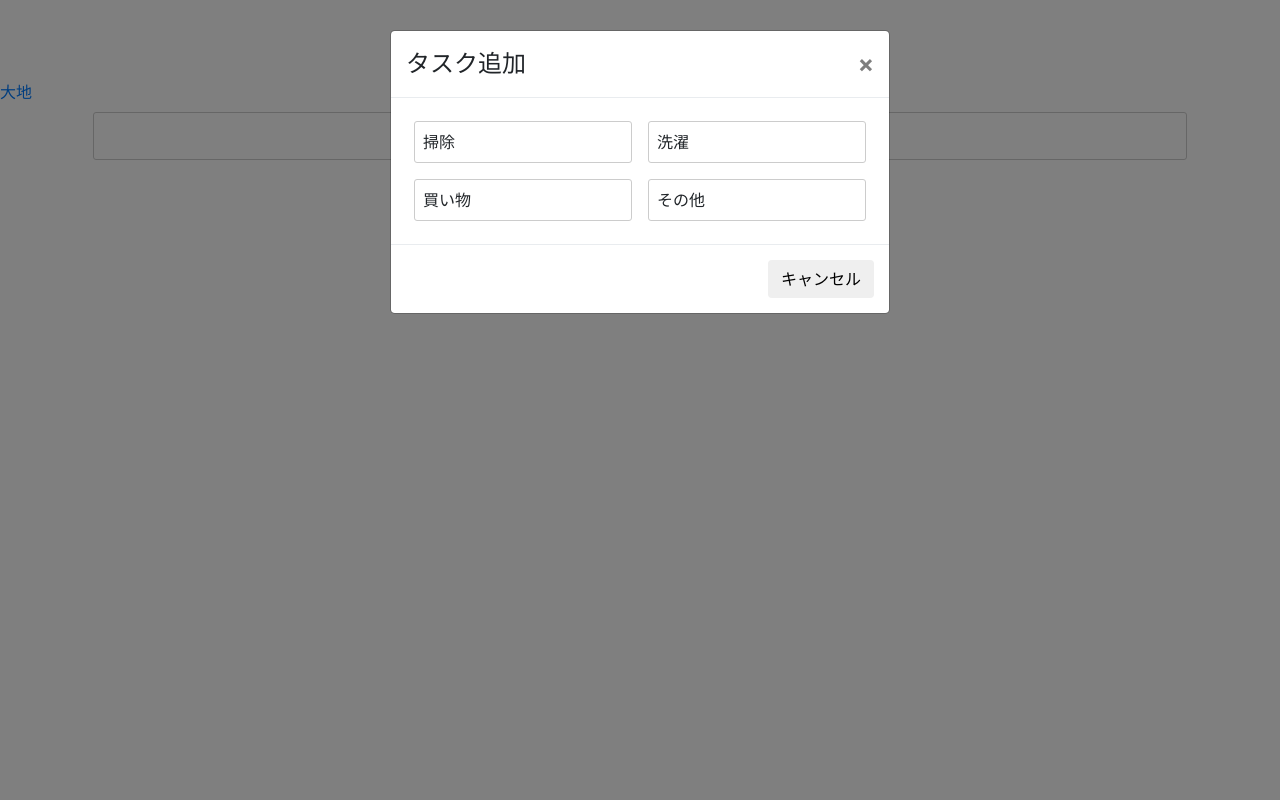
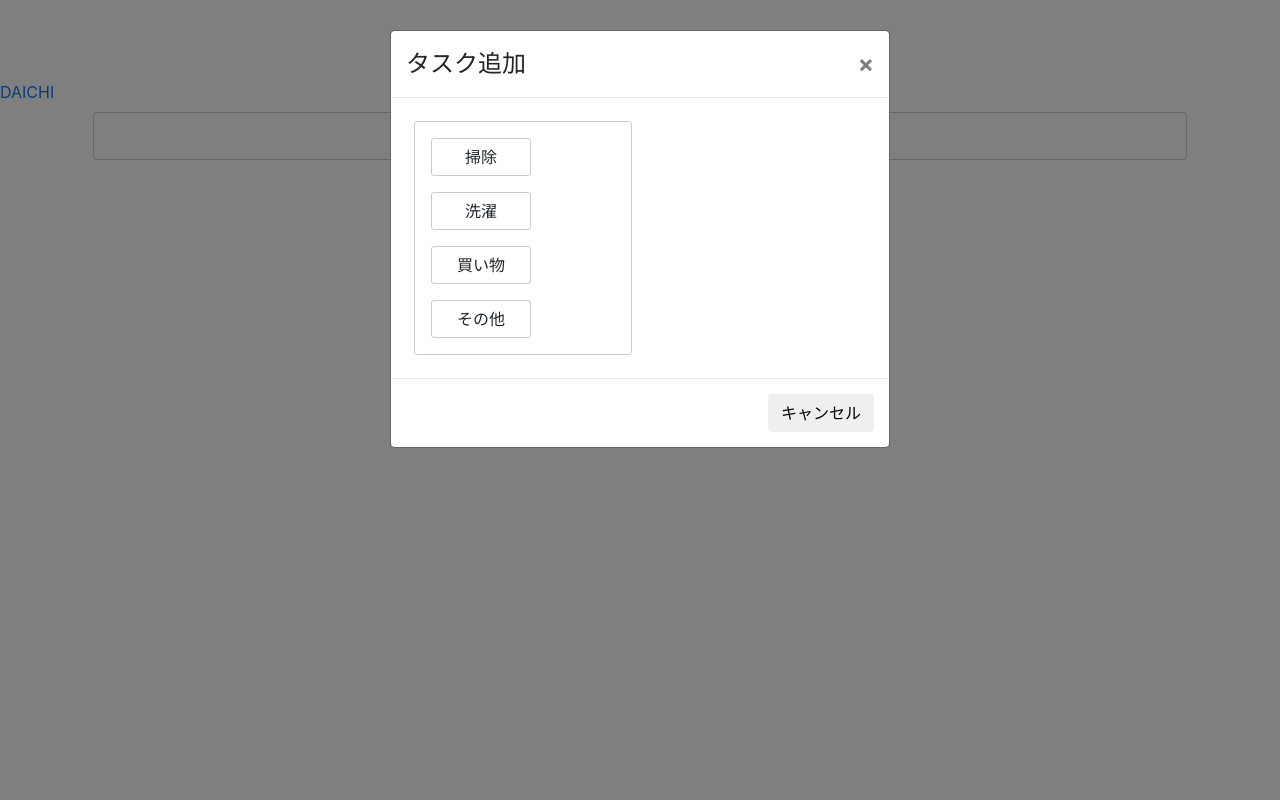
Before and after one commit to OthloTechDaichi/OthloHack, a PHP site: page / in a window 1280 px wide, after a click that opens the changed part. Run offline with PHP 8.4, Linux system fonts and the light colour scheme; some libraries are stand-ins or nearby versions.

Commit message:
洗濯とかのボタンのcss

```diff
--- a/application/View/index.php
+++ b/application/View/index.php
@@ -16,7 +16,7 @@
 </head>
 <body>
 
-<a class="brand" href="#">大地</a>
+<a class="brand" href="#">DAICHI</a>
 
 <div class="container">
 
@@ -47,10 +47,12 @@
                 </button>
             </div>
             <div class="modal-body" id="cat-body">
-                <div data-toggle="modal" data-target="#soji-list" data-dismiss="modal" id="cat-soji">掃除</div>
-                <div data-toggle="modal" data-target="#sentaku-list" data-dismiss="modal" id="cat-sentaku">洗濯</div>
-                <div data-toggle="modal" data-target="#buy-list" data-dismiss="modal" id="cat-buy">買い物</div>
-                <div data-toggle="modal" data-target="#other-list" data-dismiss="modal" id="cat-other">その他</div>
+              <div class="row">
+                  <div data-toggle="modal" data-target="#soji-list" data-dismiss="modal" id="cat-soji" class="btn col-6">掃除</div>
+                  <div data-toggle="modal" data-target="#sentaku-list" data-dismiss="modal" id="cat-sentaku" class="btn col-6">洗濯</div>
+                  <div data-toggle="modal" data-target="#buy-list" data-dismiss="modal" id="cat-buy" class="btn col-6">買い物</div>
+                  <div data-toggle="modal" data-target="#other-list" data-dismiss="modal" id="cat-other" class="btn col-6">その他</div>
+                </div>
             </div>
             <div class="modal-footer">
                 <button type="button" class="btn" data-dismiss="modal">キャンセル</button>
```
